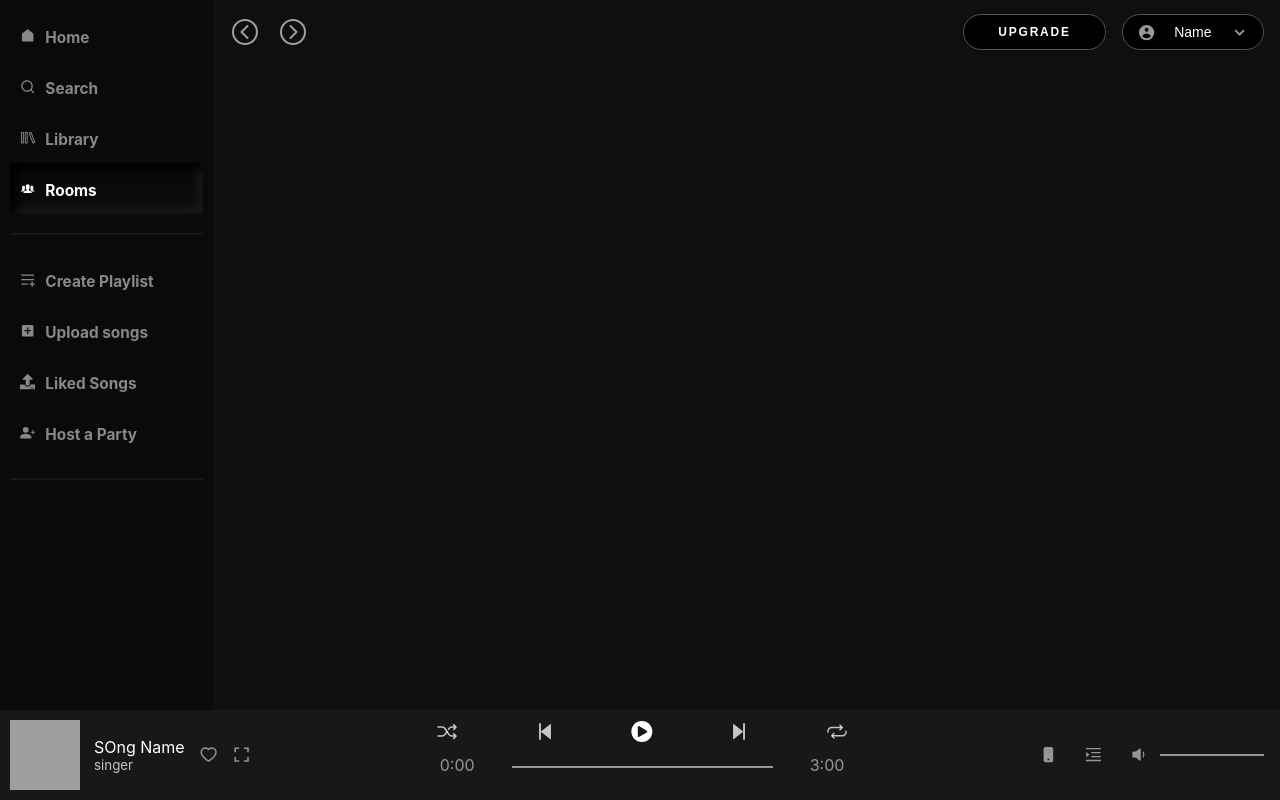
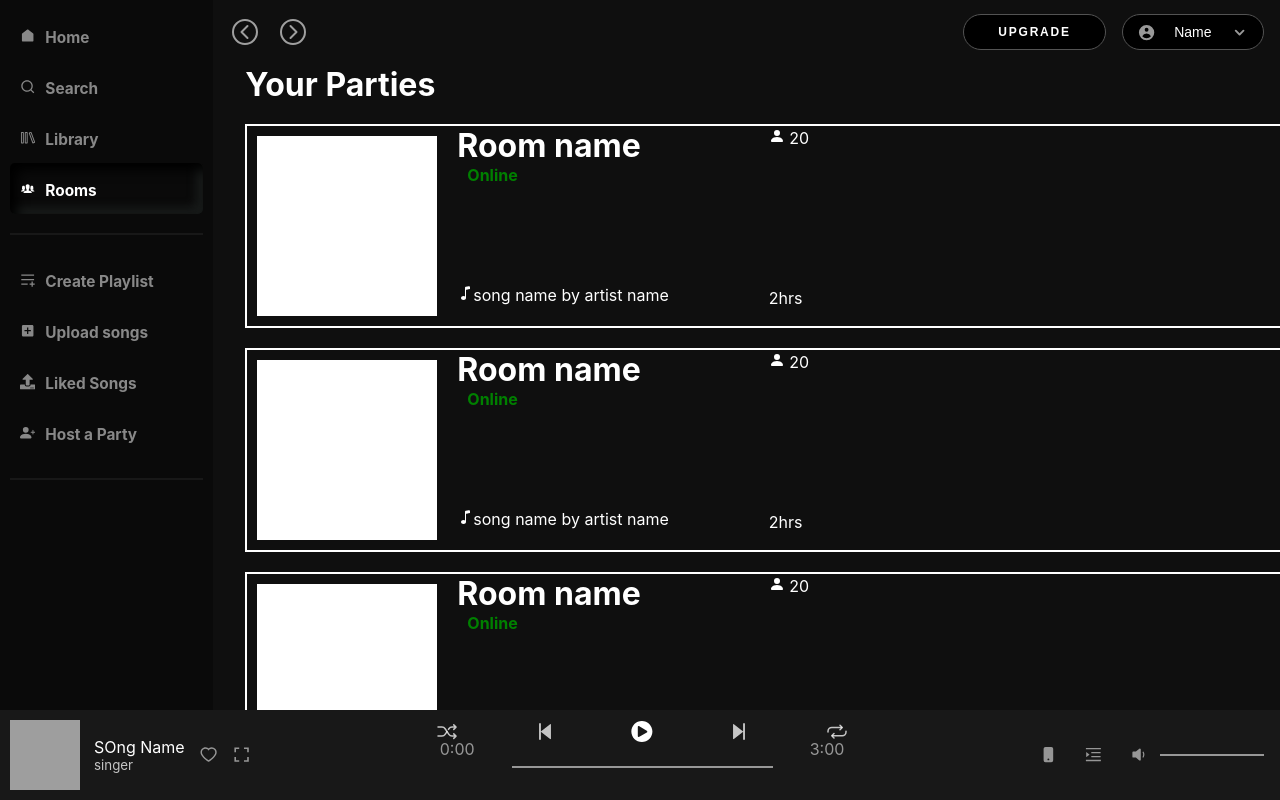
Before and after one commit to MurtazaMister/Resonate, a React (Create React App) app in the folder frontend/client/: page /rooms in a window 1280 px wide. Built offline with nearby package versions, Linux system fonts and the light colour scheme; grey boxes are pictures that could not be loaded.

Commit message:
upload songs_4

```diff
--- a/frontend/client/src/App.js
+++ b/frontend/client/src/App.js
@@ -10,6 +10,7 @@ import LikedSongs from './Page/Liked';
 import SongPage from './Page/SongPage';
 import CreatePlaylist from './Page/CreatePlaylist';
 import UploadSong from './Page/UploadSong';
+import Room from './Page/Room';
 
 // Main application
 //comment acknowledged
@@ -28,6 +29,7 @@ function App() {
                     <Route  path='/add' component={CreatePlaylist} />
                     <Route  path='/songs/:id' component={SongPage} />
                     <Route  path='/upload' component={UploadSong} />
+                    <Route  path='/rooms' component={Room} />
                 </Switch>
                 <PlayBar />
 
--- /dev/null
+++ b/frontend/client/src/Page/Room.js
@@ -0,0 +1,18 @@
+import React from 'react'
+import RoomCard from '../component/RoomCard';
+
+const Room = () => {
+  return (
+    <div className="content">
+      <h1>Your Parties</h1><br/>
+      <RoomCard people="20" song_name="song name" artist="artist name" time="2hrs"/><br/>
+      <RoomCard people="20" song_name="song name" artist="artist name" time="2hrs"/><br/>
+      <RoomCard people="20" song_name="song name" artist="artist name" time="2hrs"/><br/>
+      <RoomCard people="20" song_name="song name" artist="artist name" time="2hrs"/><br/>
+      <RoomCard people="20" song_name="song name" artist="artist name" time="2hrs"/><br/>
+      <RoomCard people="20" song_name="song name" artist="artist name" time="2hrs"/><br/>
+    </div>
+  )
+}
+
+export default Room
--- a/frontend/client/src/Page/UploadSong.js
+++ b/frontend/client/src/Page/UploadSong.js
@@ -14,12 +14,13 @@ const UploadSong = () => {
         <AiFillPlusCircle className='icon'/>
         </div>
         <div className="right">
+          <br/>
             <h3>Song title</h3>
             <input type="text" name="title"/>
-            <br/>
+            <br/><br/>
             <h3>Artists</h3>
             <input type="text" name="artist"/>
-
+            <br/>
         </div>
       </div>
       <div className="bottom">
@@ -27,7 +28,6 @@ const UploadSong = () => {
         <h3 className='bottom_2'>Attach music file&nbsp;&nbsp;&nbsp;&nbsp;&nbsp;&nbsp;&nbsp;&nbsp;&nbsp;&nbsp;&nbsp;&nbsp;&nbsp;&nbsp;&nbsp;&nbsp;&nbsp;&nbsp;&nbsp;&nbsp;&nbsp;&nbsp;&nbsp;&nbsp;&nbsp;&nbsp;&nbsp;&nbsp;&nbsp;&nbsp;<BiMessageSquareAdd className='add'/></h3>
       </div>
       <br/>
-      <br/>
       <Button variant="contained" className='upload'>Upload</Button>
     </div>
   )
--- a/frontend/client/src/Page/uploadsong.css
+++ b/frontend/client/src/Page/uploadsong.css
@@ -1,3 +1,7 @@
+* {
+    margin: 0px;
+}
+
 h2 {
     color: white;
 }
@@ -11,10 +15,11 @@ h2 {
     float: left;
 }
 
-.right {
+div.right {
     display: block;
-    float: right;
-    margin-right: 450px;
+    float: left;
+    margin-left: 100px;
+    margin-right: 0px;
 }
 
 .icon {
@@ -42,7 +47,7 @@ h2 {
 }
 
 input {
-    width: 350px;
+    width: 500px;
 }
 
 .upload {
@@ -69,7 +74,7 @@ input {
     margin-left: 30px;
 }
 
-@media only screen and (max-width: 1300px) {
+@media only screen and (max-width: 1250px) {
     .rectangle {
         display: block;
         width: 200px;
@@ -86,18 +91,18 @@ input {
     }
     .right {
         display: block;
-        float: right;
-        margin-right: 250px;
+        float: left;
+        margin-right: 600px;
     }
     input {
-        width: 300px;
+        width: 500px;
     }
     h3 {
         font-size: large;
     }
 }
 
-@media only screen and (max-width: 1010px) {
+@media only screen and (max-width: 1080px) {
     .rectangle {
         display: block;
         width: 200px;
@@ -118,14 +123,14 @@ input {
         margin-right: 100px;
     }
     input {
-        width: 300px;
+        width: 400px;
     }
     h3 {
         font-size: large;
     }
 }
 
-@media only screen and (max-width: 870px) {
+@media only screen and (max-width: 960px) {
     .rectangle {
         display: block;
         width: 200px;
@@ -153,7 +158,7 @@ input {
     }
 }
 
-@media only screen and (max-width: 600px) {
+@media only screen and (max-width: 820px) {
     .rectangle {
         display: block;
         width: 200px;
@@ -174,6 +179,34 @@ input {
         margin-right: 10px;
     }
     input {
+        width: 220px;
+    }
+    h3 {
+        font-size: large;
+    }
+}
+
+@media only screen and (max-width: 570px) {
+    .rectangle {
+        display: block;
+        width: 150px;
+        height: 150px;
+        background: black;
+        margin-left: 5px;
+        float: left;
+    }
+    .icon {
+        height: 30px;
+        width: 30px;
+        margin-left: 60px;
+        margin-top: 60px;
+    }
+    .right {
+        display: block;
+        float: left;
+        margin-right: 10px;
+    }
+    input {
         width: 120px;
     }
     h3 {
--- /dev/null
+++ b/frontend/client/src/component/RoomCard.js
@@ -0,0 +1,39 @@
+import React from 'react'
+import './roomCard.css';
+import { BsPersonFill,BsMusicNote } from "react-icons/bs";
+
+const RoomCard = (props)=> {
+  return (
+    <div>
+        <div className="cards">
+        <div className="rectangle_2">
+        </div>
+        <div className="left">
+            <h1 style={{marginLeft:"20px"}}>Room name</h1><h4 style={{color:"green", marginLeft:"30px"}}>Online</h4>
+            <br/>
+            <br/>
+            <br/>
+            <br/>
+            <br/>
+            <BsMusicNote style={{marginLeft:"20px"}}/>{props.song_name} by {props.artist}
+        </div>
+        <div className="right">
+            <BsPersonFill />&nbsp;{props.people}
+            <br/>
+            <br/>
+            <br/>
+            <br/>
+            <br/>
+            <br/>
+            <br/>
+            <br/>
+            {props.time}
+        </div>
+        </div>
+
+
+    </div>
+  )
+}
+
+export default RoomCard
--- /dev/null
+++ b/frontend/client/src/component/roomCard.css
@@ -0,0 +1,34 @@
+* {
+    margin: 0px;
+}
+
+.cards {
+    height: 200px;
+    width: 1100px;
+    border: 2px solid white;
+    margin-top: 0px;
+}
+
+.rectangle_2 {
+    display: block;
+    width: 180px;
+    height: 180px;
+    background: white;
+    margin-top: 10px;
+    margin-left: 10px;
+    float: left;
+}
+
+.left {
+    display: block;
+    float: left;
+    /* margin-right: 80px; */
+}
+
+.right {
+    display: block;
+    float: right;
+    align-items: right;
+    margin-top: 2px;
+    margin-right: 50px;
+}
--- a/frontend/client/src/config/Toggle.js
+++ b/frontend/client/src/config/Toggle.js
@@ -22,8 +22,9 @@ const Toggle=() => {
   return (
     <div className='content'>
       <h3 className='h_3'>Mode&nbsp;&nbsp;&nbsp;&nbsp;&nbsp;&nbsp;&nbsp;&nbsp;&nbsp;&nbsp;&nbsp;&nbsp;&nbsp;&nbsp;&nbsp;&nbsp;&nbsp;&nbsp;&nbsp;&nbsp;&nbsp;&nbsp;&nbsp;&nbsp;&nbsp;&nbsp;&nbsp;&nbsp;&nbsp;&nbsp;&nbsp;&nbsp;&nbsp;&nbsp;&nbsp;&nbsp;&nbsp;&nbsp;&nbsp;&nbsp;&nbsp;&nbsp;public {ispublic ? <BiToggleLeft className='left_right' onClick={() => handleChange()}/> : <BiToggleRight className='left_right' onClick={() => handleChange()}/>} private</h3>
-
+<br/>
       <h3 className='h_3'>Anonymous upload&nbsp;&nbsp;&nbsp;&nbsp;&nbsp;&nbsp;&nbsp;&nbsp;&nbsp;&nbsp;&nbsp;&nbsp;&nbsp;&nbsp;&nbsp;&nbsp;&nbsp;&nbsp;&nbsp;Yes {isanonymous ? <BiToggleLeft className='left_right' onClick={() => handleChange_1()}/> : <BiToggleRight className='left_right' onClick={() => handleChange_1()}/>} No</h3>
+      <br/>
     </div>
   )
 }
```
